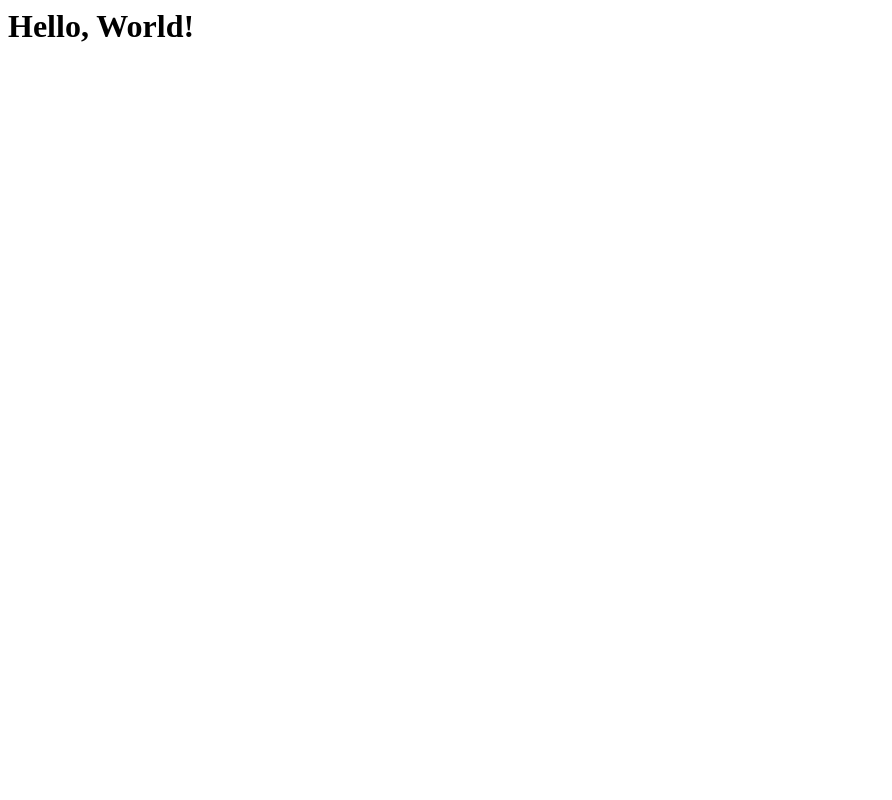
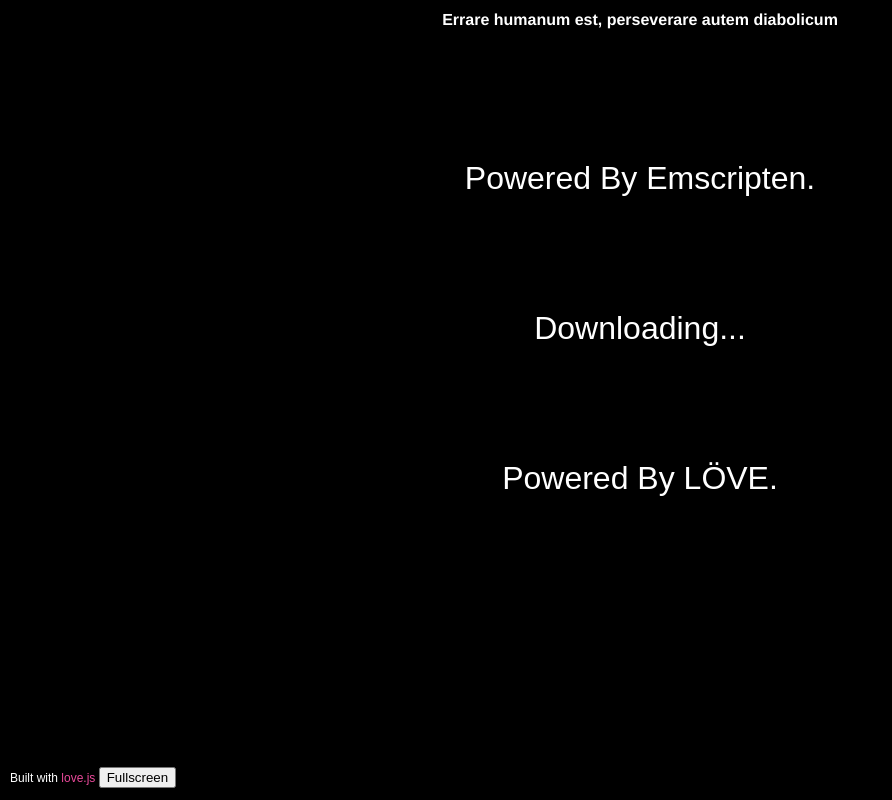
Before and after one commit to gabrielss27/errare-humanum-est, a plain HTML site: page index.html in a window 1280 px wide. Shown: the whole page, without its empty margins (0-892 px from the left). Drawn offline with Linux system fonts and the light colour scheme.

Commit message:
Funcionando

```diff
--- a/docs/game.js
+++ b/docs/game.js
@@ -284,6 +284,6 @@
     }
 
   }
-  loadPackage({"package_uuid":"1f0fbd1e-50fa-4269-96b4-f72891f29627","remote_package_size":11737725,"files":[{"filename":"/game.love","crunched":0,"start":0,"end":11737725,"audio":false}]});
+  loadPackage({"package_uuid":"09d55b70-5e70-46d7-9aa7-9dd39e78129a","remote_package_size":11739955,"files":[{"filename":"/game.love","crunched":0,"start":0,"end":11739955,"audio":false}]});
 
 })();
--- /dev/null
+++ b/docs/index.css
@@ -0,0 +1,47 @@
+* {
+    box-sizing: border-box;
+}
+
+h1 {
+    font-family:'Franklin Gothic Medium', 'Arial Narrow', Arial, sans-serif;
+    color: white;
+    font-size: medium;
+}
+
+body {
+    font-family: arial;
+    margin: 0;
+    padding: none;
+    background-color: black;
+    color: white;
+}
+
+footer {
+    font-family: arial;
+    font-size: 12px;
+    padding-left: 10px;
+    position: absolute;
+    bottom: 0;
+    width: 100%;
+}
+
+/* Links */
+a {
+    text-decoration: none;
+}
+a:link {
+    color: rgb( 233, 73, 154 );
+}
+a:visited {
+    color: rgb( 110, 30, 71 );
+}
+a:hover {
+    color: rgb( 252, 207, 230 );
+}
+
+/* the canvas *must not* have any border or padding, or mouse coords will be wrong */
+#canvas {
+    padding-right: 0;
+    display: none;
+    border: 0px none;
+}
--- a/docs/theme/love.css
+++ /dev/null
@@ -1,48 +0,0 @@
-* {
-    box-sizing: border-box;
-}
-
-h1 {
-    font-family: arial;
-    color: rgb( 11, 86, 117 );
-}
-
-body {
-    background-image: url(bg.png);
-    background-repeat: no-repeat;
-    font-family: arial;
-    margin: 0;
-    padding: none;
-    background-color: rgb( 154, 205, 237 );
-    color: rgb( 28, 78, 104 );
-}
-
-footer {
-    font-family: arial;
-    font-size: 12px;
-    padding-left: 10px;
-    position:absolute;
-    bottom: 0;
-    width: 100%;
-}
-
-/* Links */
-a {
-    text-decoration: none;
-}
-a:link {
-    color: rgb( 233, 73, 154 );
-}
-a:visited {
-    color: rgb( 110, 30, 71 );
-}
-a:hover {
-    color: rgb( 252, 207, 230 );
-}
-
-/* the canvas *must not* have any border or padding, or mouse coords will be wrong */
-#canvas {
-    padding-right: 0;
-    display: none;
-    border: 0px none;
-}
--- /dev/null
+++ b/index.css
@@ -0,0 +1,47 @@
+* {
+    box-sizing: border-box;
+}
+
+h1 {
+    font-family:'Franklin Gothic Medium', 'Arial Narrow', Arial, sans-serif;
+    color: white;
+    font-size: medium;
+}
+
+body {
+    font-family: arial;
+    margin: 0;
+    padding: none;
+    background-color: black;
+    color: white;
+}
+
+footer {
+    font-family: arial;
+    font-size: 12px;
+    padding-left: 10px;
+    position: absolute;
+    bottom: 0;
+    width: 100%;
+}
+
+/* Links */
+a {
+    text-decoration: none;
+}
+a:link {
+    color: rgb( 233, 73, 154 );
+}
+a:visited {
+    color: rgb( 110, 30, 71 );
+}
+a:hover {
+    color: rgb( 252, 207, 230 );
+}
+
+/* the canvas *must not* have any border or padding, or mouse coords will be wrong */
+#canvas {
+    padding-right: 0;
+    display: none;
+    border: 0px none;
+}
--- a/index.html
+++ b/index.html
@@ -1 +1,98 @@
-<h1>Hello, World!</h1>
+<!doctype html>
+<html lang="en-us">
+  <head>
+    <meta charset="utf-8">
+    <meta http-equiv="Content-Type" content="text/html; charset=utf-8">
+    <title>Errare humanum est, perseverare autem diabolicum</title>
+    <link rel="stylesheet" type="text/css" href="index.css">
+  </head>
+  <body>
+    <center>
+      <div>
+        <h1>Errare humanum est, perseverare autem diabolicum</h1>
+        <canvas id="canvas" oncontextmenu="event.preventDefault()"></canvas>
+        <canvas id="loadingCanvas" oncontextmenu="event.preventDefault()" width="800" height="600"></canvas>
+      </div>
+    </center>
+
+    <script type='text/javascript'>
+      function goFullScreen(){
+          var canvas = document.getElementById("canvas");
+          if(canvas.requestFullScreen)
+              canvas.requestFullScreen();
+          else if(canvas.webkitRequestFullScreen)
+              canvas.webkitRequestFullScreen();
+          else if(canvas.mozRequestFullScreen)
+              canvas.mozRequestFullScreen();
+      }
+      var loadingContext = document.getElementById('loadingCanvas').getContext('2d');
+      function drawLoadingText(text) {
+        var canvas = loadingContext.canvas;
+
+        loadingContext.fillStyle = "rgb(0, 0, 0)";
+        loadingContext.fillRect(0, 0, canvas.scrollWidth, canvas.scrollHeight);
+
+        loadingContext.font = '2em arial';
+        loadingContext.textAlign = 'center'
+        loadingContext.fillStyle = "rgb( 255, 255, 255 )";
+        loadingContext.fillText(text, canvas.scrollWidth / 2, canvas.scrollHeight / 2);
+
+        loadingContext.fillText("Powered By Emscripten.", canvas.scrollWidth / 2, canvas.scrollHeight / 4);
+        loadingContext.fillText("Powered By LÖVE.", canvas.scrollWidth / 2, canvas.scrollHeight / 4 * 3);
+      }
+
+      window.onload = function () { window.focus(); };
+      window.onclick = function () { window.focus(); };
+
+      window.addEventListener("keydown", function(e) {
+        // space and arrow keys
+        if([32, 37, 38, 39, 40].indexOf(e.keyCode) > -1) {
+          e.preventDefault();
+        }
+      }, false);
+
+      var Module = {
+        arguments: ["./game.love"],
+        INITIAL_MEMORY: 40023955,
+        printErr: console.error.bind(console),
+        canvas: (function() {
+          var canvas = document.getElementById('canvas');
+          canvas.addEventListener("webglcontextlost", function(e) { alert('WebGL context lost. You will need to reload the page.'); e.preventDefault(); }, false);
+          return canvas;
+        })(),
+        setStatus: function(text) {
+          if (text) {
+            drawLoadingText(text);
+          } else if (Module.remainingDependencies === 0) {
+            document.getElementById('loadingCanvas').style.display = 'none';
+            document.getElementById('canvas').style.display = 'block';
+          }
+        },
+        totalDependencies: 0,
+        remainingDependencies: 0,
+        monitorRunDependencies: function(left) {
+          this.remainingDependencies = left;
+          this.totalDependencies = Math.max(this.totalDependencies, left);
+          Module.setStatus(left ? 'Preparing... (' + (this.totalDependencies-left) + '/' + this.totalDependencies + ')' : 'All downloads complete.');
+        }
+      };
+      Module.setStatus('Downloading...');
+      window.onerror = function(event) {
+        // TODO: do not warn on ok events like simulating an infinite loop or exitStatus
+        Module.setStatus('Exception thrown, see JavaScript console');
+        Module.setStatus = function(text) {
+          if (text) Module.printErr('[post-exception status] ' + text);
+        };
+      };
+
+      var applicationLoad = function(e) {
+        Love(Module);
+      }
+    </script>
+    <script type="text/javascript" src="game.js"></script>
+    <script async type="text/javascript" src="love.js" onload="applicationLoad(this)"></script>
+    <footer>
+      <p>Built with <a href="https://github.com/Davidobot/love.js">love.js</a> <button onclick="goFullScreen();">Fullscreen</button><br></p>
+    </footer>
+  </body>
+</html>
```
Also changed, not shown: docs/index.html (+6 -13 lines), docs/theme/bg.png (deleted), 5 other files.
